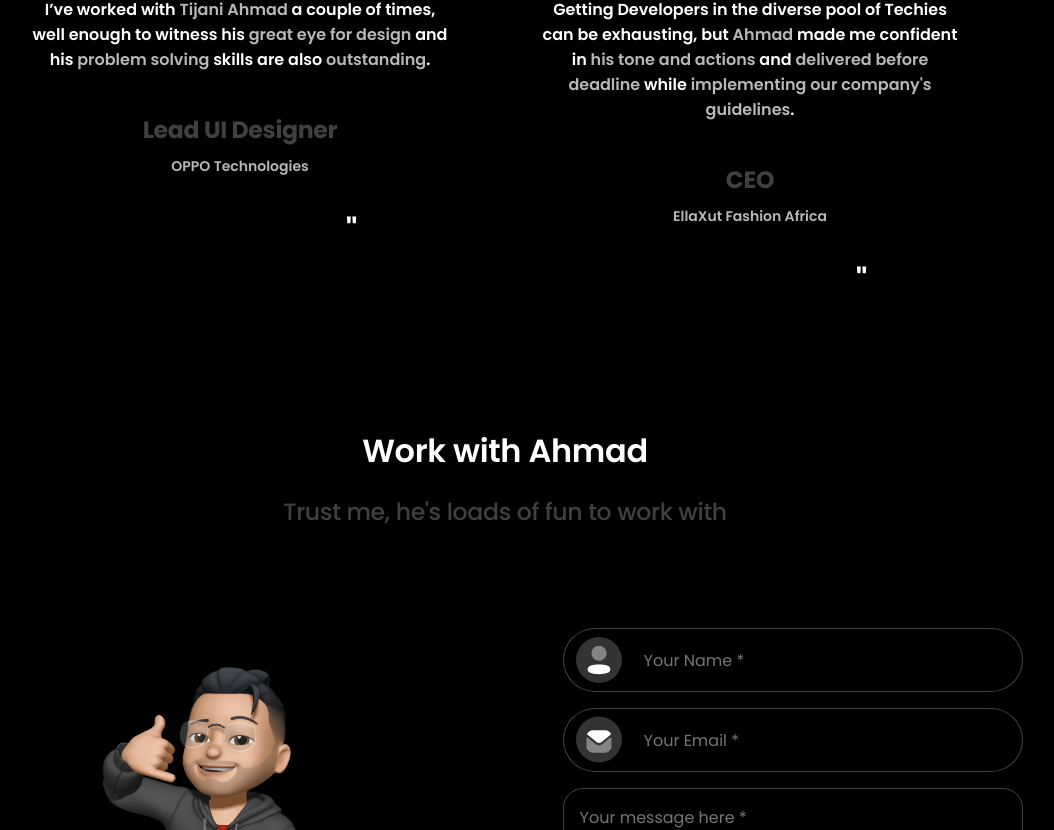
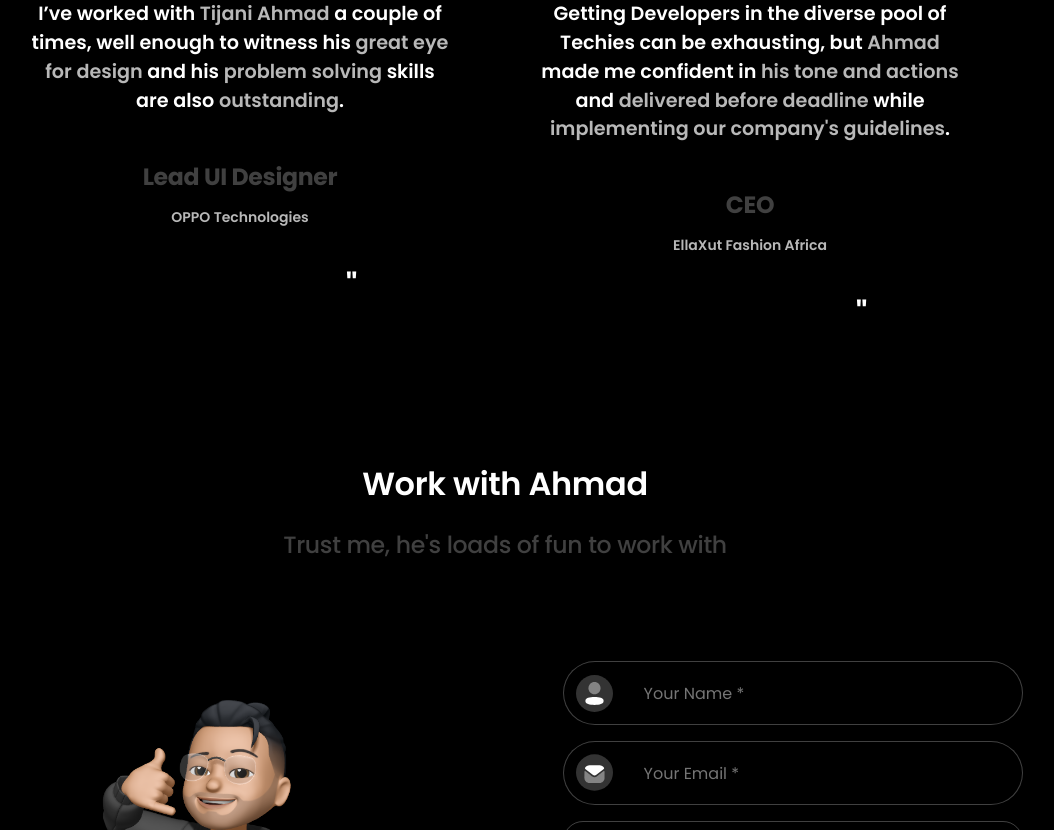
Before and after one commit to ahmaddev-codes/ahmad.dev, a React (Create React App) app: page / in a window 1280 px wide. Shown: the part 4950-5780 px from the top of the page, without its empty margins (135-1189 px from the left). Built offline with nearby package versions, Linux system fonts and the light colour scheme.

Commit message:
Update: refined bio and vouchers section

```diff
--- a/src/components/contact/Contact.scss
+++ b/src/components/contact/Contact.scss
@@ -89,12 +89,12 @@
         background-color: $black;
         background-image: url("../../icons/Profile.svg");
         background-repeat: no-repeat;
-        background-size: 10%;
+        background-size: 8%;
         background-position: 3%;
         border: 1px solid $dark_white;
         border-radius: 50px;
         padding: 0 0 0 3rem;
-        font-family: "poppins", sans serif;
+        font-family: "poppins", sans-serif;
         outline: none;
 
         &:nth-of-type(2) {
@@ -120,7 +120,7 @@
         border: 1px solid $dark_white;
         border-radius: 20px;
         padding: 1rem 1rem 1rem;
-        font-family: "poppins", sans serif;
+        font-family: "poppins", sans-serif;
         background: transparent;
         outline: none;
         resize: none;
--- a/src/components/vouchers/Vouchers.scss
+++ b/src/components/vouchers/Vouchers.scss
@@ -96,7 +96,8 @@
         }
 
         p {
-          font-size: 1rem;
+          font-size: 1.2rem;
+          line-height: 1.8rem;
           font-weight: 600;
           padding: 0 2rem;
         }
```
